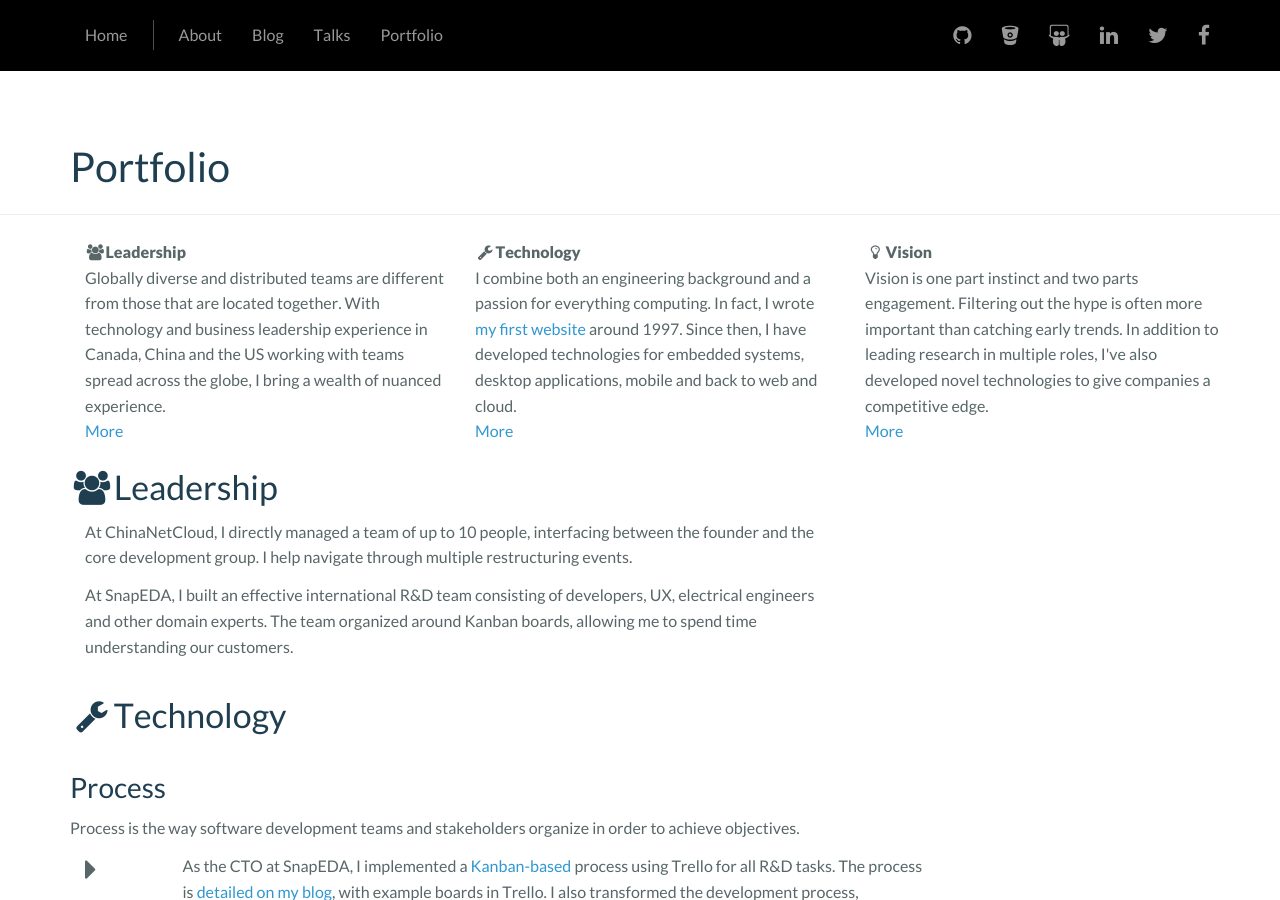
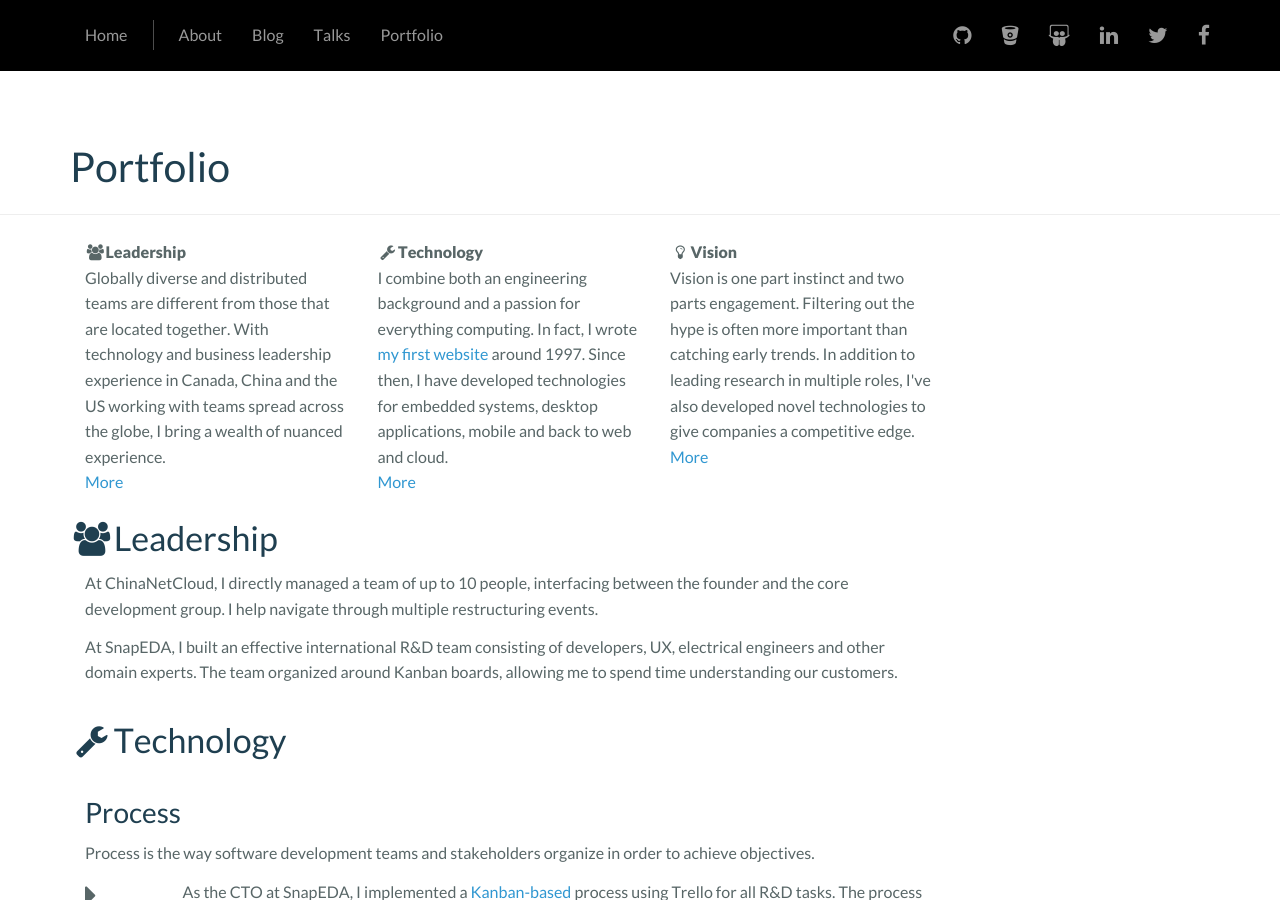
Before and after one commit to garretfick/garretfick.github.io, a Jekyll site: the page built from portfolio/index.html, in a window 1280 px wide and 900 px high. Built offline with Jekyll 4.4.1, drawn with Linux system fonts in a browser that asks for light colours.

Commit message:
Fix column widths to have a maximum of 9

```diff
--- a/portfolio/index.html
+++ b/portfolio/index.html
@@ -4,7 +4,7 @@ title: Portfolio
 ---
 <div class="container">
     <div class="row">
-        <div class="col-md-4">
+        <div class="col-md-3">
             <div><i class="fa fa-users fa-fw" aria-hidden="true"></i><strong>Leadership</strong></div>
             <div>Globally diverse and distributed teams are different from those that are
                 located together. With technology and business leadership experience in Canada,
@@ -13,7 +13,7 @@ title: Portfolio
             </div>
             <div><a href="#leadership">More</a></div>
         </div>
-        <div class="col-md-4">
+        <div class="col-md-3">
             <div><i class="fa fa-wrench fa-fw" aria-hidden="true"></i><strong>Technology</strong></div>
             <div>I combine both an engineering background and a passion for everything computing.
                 In fact, I wrote <a href="https://web.archive.org/web/20000902183420/http://www.geocities.com:80/CapeCanaveral/Hall/3230/">my first website</a>
@@ -22,7 +22,7 @@ title: Portfolio
             </div>
             <div><a href="#technology">More</a></div>
         </div>
-        <div class="col-md-4">
+        <div class="col-md-3">
             <div><i class="fa fa-lightbulb-o fa-fw" aria-hidden="true"></i><strong>Vision</strong></div>
             <div>Vision is one part instinct and two parts engagement. Filtering out the hype
                 is often more important than catching early trends. In addition to leading
@@ -38,7 +38,7 @@ title: Portfolio
     </div>
 
     <div class="row">
-        <div class="col-md-8">
+        <div class="col-md-9">
             <p>
                 At ChinaNetCloud, I directly managed a team of up to 10 people, interfacing
                 between the founder and the core development group. I help navigate
@@ -58,11 +58,13 @@ title: Portfolio
     </div>
 
     <div class="row">
+        <div class="col-md-9">
             <h3>Process</h3>
             <p>
                 Process is the way software development teams and stakeholders organize in order to achieve
                 objectives.
             </p>
+        </div>
     </div>
     <div class="row">
         <div class="col-md-1">
@@ -100,11 +102,13 @@ title: Portfolio
 
 
     <div class="row">
+        <div class="col-md-9">
             <h3>Language</h3>
             <p>
                 Software isn't about the language - it is about the ideas and the language is how you express
                 your ideas in a concrete way. Still, it is one of the first questions we ask.
             </p>
+        </div>
     </div>
 
         {% for language in site.data.languages %}
@@ -220,7 +224,7 @@ title: Portfolio
     </div>
 
     <div class="row">
-        <div class="col-md-8">
+        <div class="col-md-9">
             Much of my work is proprietary which makes it difficult to publish.
             You can find clues as to what I'm working on in a few places:
         </div>
@@ -236,7 +240,7 @@ title: Portfolio
         </div>
     </div>
 
-    <div class="row col-md-4">
+    <div class="row col-md-6">
         And if all else fails - just <a href="https://www.google.com/search?q=%22Garret+Fick%22">Google for my name</a>.
     </div>
 </div>
```
Lines whose indentation alone changed are shown as unchanged.
